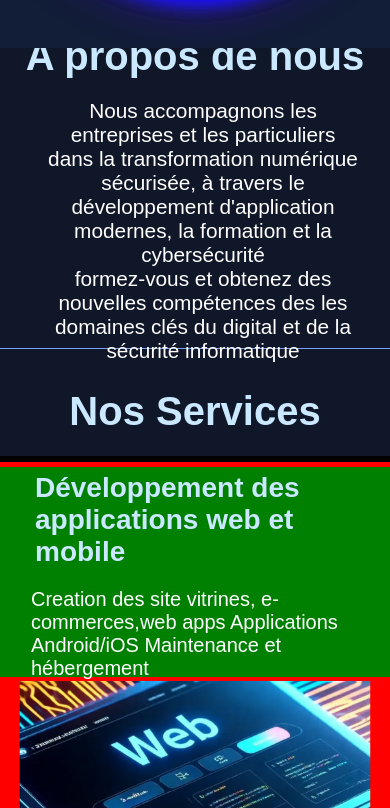
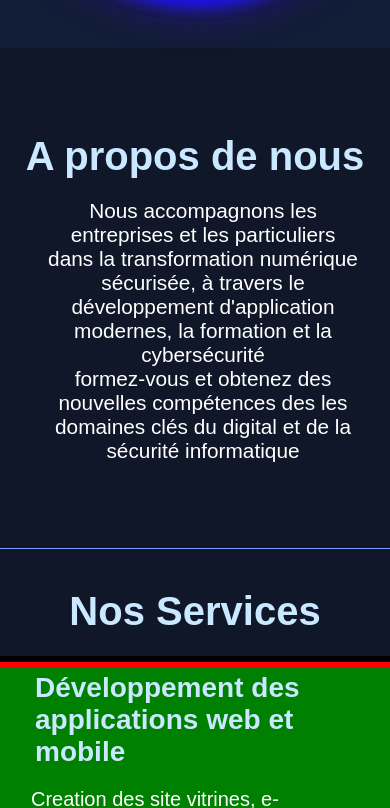
Before and after one commit to Shadow8021/simpleReactWebSIte, a React (Vite) app: page / in a window 390 px wide. Shown: the part 1696-2504 px from the top of the page. Built offline with nearby package versions, Linux system fonts and the light colour scheme.

Commit message:
fin du responsive about

```diff
--- a/src/components/About/About.module.css
+++ b/src/components/About/About.module.css
@@ -1,6 +1,6 @@
 .About {
     width: 100%;
-    height: 300px;
+    height: 500px;
     display: flex;
     flex-direction: column;
     justify-content: center;
@@ -29,3 +29,11 @@
 
     }
 }
+
+@media (max-width: 768px) {
+    p {
+        font-size: 12px;
+        max-height: 50%;
+        max-width: calc(90%);
+    }
+}
--- a/src/components/HeroSection/HeroSection.module.css
+++ b/src/components/HeroSection/HeroSection.module.css
@@ -59,3 +59,5 @@
     position: absolute;
     border-radius: 20px;
 }
+
+@media (max-width: 768px) {}
```
Also changed, not shown: src/components/About/About.jsx (+4 -3 lines).
